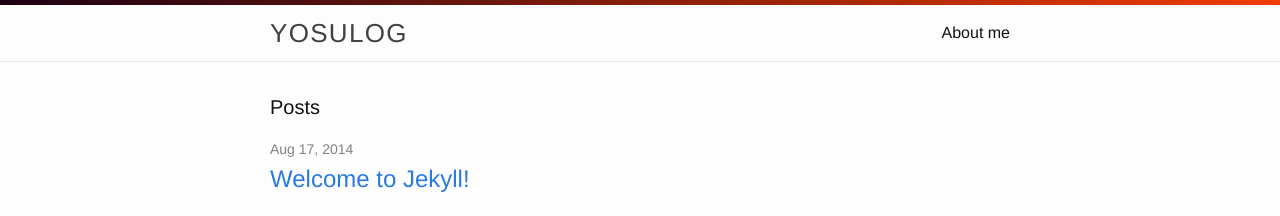
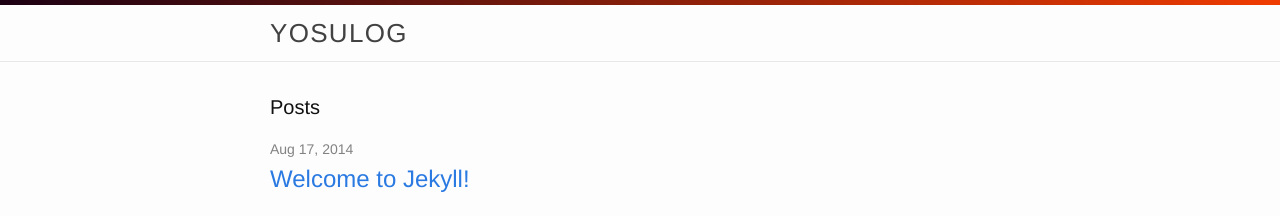
Before and after one commit to yosu/yosu.github.io, a Jekyll site: the page built from index.html, in a window 1280 px wide. Shown: the top 216 px of the page. Built offline with Jekyll 4.4.1, drawn with Linux system fonts in a browser that asks for light colours.

Commit message:
Remove site-nav

```diff
--- a/_includes/header.html
+++ b/_includes/header.html
@@ -5,24 +5,6 @@
 
     <a class="site-title" href="{{ site.baseurl }}/">{{ site.title }}</a>
 
-    <nav class="site-nav">
-      <a href="#" class="menu-icon">
-        <svg viewBox="0 0 18 15">
-          <path fill="#424242" d="M18,1.484c0,0.82-0.665,1.484-1.484,1.484H1.484C0.665,2.969,0,2.304,0,1.484l0,0C0,0.665,0.665,0,1.484,0 h15.031C17.335,0,18,0.665,18,1.484L18,1.484z"/>
-          <path fill="#424242" d="M18,7.516C18,8.335,17.335,9,16.516,9H1.484C0.665,9,0,8.335,0,7.516l0,0c0-0.82,0.665-1.484,1.484-1.484 h15.031C17.335,6.031,18,6.696,18,7.516L18,7.516z"/>
-          <path fill="#424242" d="M18,13.516C18,14.335,17.335,15,16.516,15H1.484C0.665,15,0,14.335,0,13.516l0,0 c0-0.82,0.665-1.484,1.484-1.484h15.031C17.335,12.031,18,12.696,18,13.516L18,13.516z"/>
-        </svg>
-      </a>
-
-      <div class="trigger">
-        {% for page in site.pages %}
-          {% if page.title %}
-          <a class="page-link" href="{{ page.url | prepend: site.baseurl }}">{{ page.title }}</a>
-          {% endif %}
-        {% endfor %}
-      </div>
-    </nav>
-
   </div>
 
 </header>
--- a/_sass/_layout.scss
+++ b/_sass/_layout.scss
@@ -25,71 +25,6 @@
         color: $grey-color-dark;
     }
 }
-
-.site-nav {
-    float: right;
-    line-height: 56px;
-
-    .menu-icon {
-        display: none;
-    }
-
-    .page-link {
-        color: $text-color;
-        line-height: $base-line-height;
-
-        // Gaps between nav items, but not on the first one
-        &:not(:first-child) {
-            margin-left: 20px;
-        }
-    }
-
-    @include media-query($on-palm) {
-        position: absolute;
-        top: 9px;
-        right: 30px;
-        background-color: $background-color;
-        border: 1px solid $grey-color-light;
-        border-radius: 5px;
-        text-align: right;
-
-        .menu-icon {
-            display: block;
-            float: right;
-            width: 36px;
-            height: 26px;
-            line-height: 0;
-            padding-top: 10px;
-            text-align: center;
-
-            > svg {
-                width: 18px;
-                height: 15px;
-
-                path {
-                    fill: $grey-color-dark;
-                }
-            }
-        }
-
-        .trigger {
-            clear: both;
-            display: none;
-        }
-
-        &:hover .trigger {
-            display: block;
-            padding-bottom: 5px;
-        }
-
-        .page-link {
-            display: block;
-            padding: 5px 10px;
-        }
-    }
-}
-
-
 
 /**
  * Site footer
```
